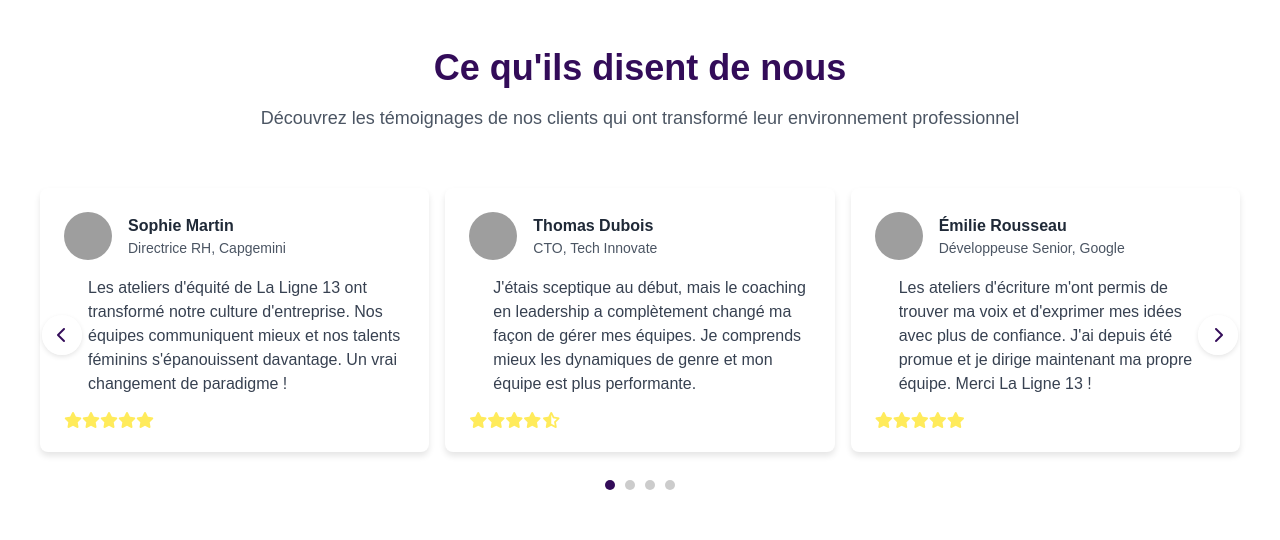
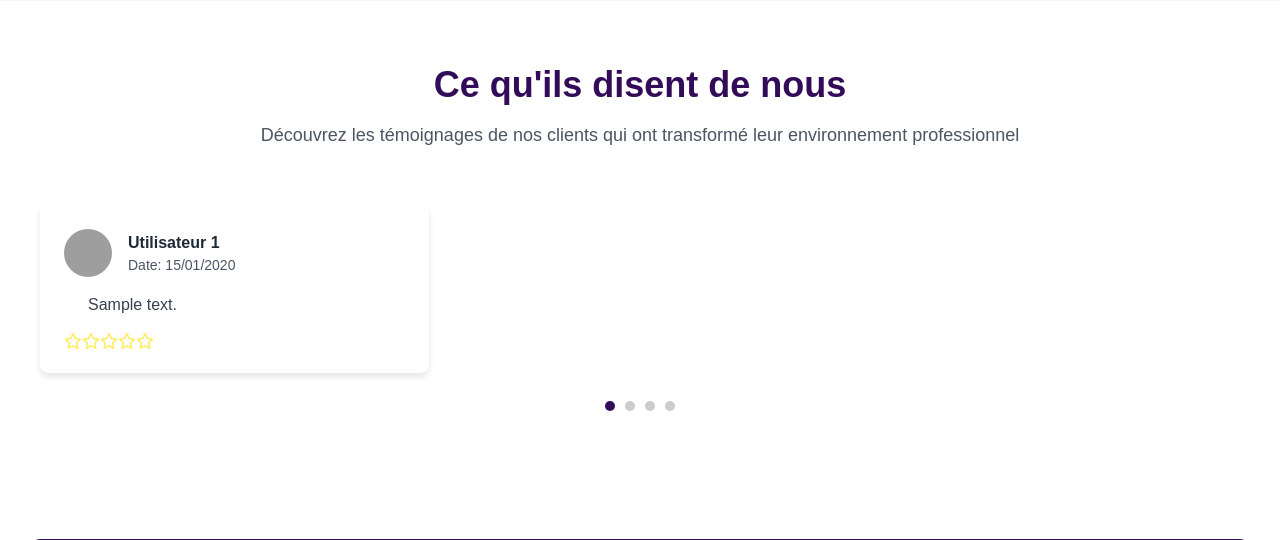
Before and after one commit to JasonLefebvre/coding_game, a PHP site: page / in a window 1280 px wide. Shown: the part 2253-2793 px from the top of the page. Run offline with PHP 8.4, Linux system fonts and the light colour scheme; tables that the repository leaves empty or names only in its code hold one stand-in row (values such as "Sample post"); some libraries are stand-ins or nearby versions; grey boxes are pictures that could not be loaded.

Commit message:
index.php

```diff
--- a/frontend/index.php
+++ b/frontend/index.php
@@ -1,4 +1,11 @@
 <?php
+session_start();
+require("../backend/utils/ConnectToBDD.php");
+
+$sql = "SELECT * FROM avis";
+$stmt = $pdo->prepare($sql);
+$stmt->execute();
+$avis = $stmt->fetchAll(PDO::FETCH_ASSOC);
 ?>
 
 <!DOCTYPE html>
@@ -596,98 +603,45 @@
             </div>
 
             <div class="testimonial-carousel animate-hidden animate-element animate-delay-200">
+
+
+            <div class="testimonial-carousel">
     <div class="testimonial-container">
-                    <!-- Testimonial 1 -->
+        <?php foreach ($avis as $avisItem): ?>
             <div class="testimonial-slide">
                 <div class="testimonial-card">
                     <div class="flex items-center mb-4">
-                                <img src="https://randomuser.me/api/portraits/women/32.jpg" alt="Sophie Martin" class="w-12 h-12 rounded-full mr-4">
+                        <img src="https://randomuser.me/api/portraits/men/<?php echo $avisItem['id_user']; ?>.jpg" alt="Utilisateur" class="w-12 h-12 rounded-full mr-4">
                         <div>
-                                    <h4 class="font-bold text-gray-800">Sophie Martin</h4>
-                                    <p class="text-sm text-gray-600">Directrice RH, Capgemini</p>
+                            <h4 class="font-bold text-gray-800">Utilisateur <?php echo $avisItem['id_user']; ?></h4>
+                            <p class="text-sm text-gray-600">Date: <?php echo date("d/m/Y", strtotime($avisItem['date_publication'])); ?></p>
                         </div>
                     </div>
                     <div class="testimonial-quote">
-                                <p class="text-gray-700">Les ateliers d'équité de La Ligne 13 ont transformé notre culture d'entreprise. Nos équipes communiquent mieux et nos talents féminins s'épanouissent davantage. Un vrai changement de paradigme !</p>
+                        <p class="text-gray-700"><?php echo htmlspecialchars($avisItem['texte']); ?></p>
                     </div>
                     <div class="mt-4 flex">
-                                <i class="fas fa-star text-jaune"></i>
-                                <i class="fas fa-star text-jaune"></i>
-                                <i class="fas fa-star text-jaune"></i>
-                                <i class="fas fa-star text-jaune"></i>
-                                <i class="fas fa-star text-jaune"></i>
+                        <?php
+                        $note = intval($avisItem['note']);
+                        for ($i = 1; $i <= 5; $i++) {
+                            if ($i <= $note) {
+                                echo '<i class="fas fa-star text-jaune"></i>';
+                            } else {
+                                echo '<i class="far fa-star text-jaune"></i>';
+                            }
+                        }
+                        ?>
                     </div>
                 </div>
             </div>
-
-                    <!-- Testimonial 2 -->
-                    <div class="testimonial-slide">
-                        <div class="testimonial-card">
-                            <div class="flex items-center mb-4">
-                                <img src="https://randomuser.me/api/portraits/men/45.jpg" alt="Thomas Dubois" class="w-12 h-12 rounded-full mr-4">
-                                <div>
-                                    <h4 class="font-bold text-gray-800">Thomas Dubois</h4>
-                                    <p class="text-sm text-gray-600">CTO, Tech Innovate</p>
-                                </div>
-                            </div>
-                            <div class="testimonial-quote">
-                                <p class="text-gray-700">J'étais sceptique au début, mais le coaching en leadership a complètement changé ma façon de gérer mes équipes. Je comprends mieux les dynamiques de genre et mon équipe est plus performante.</p>
-                            </div>
-                            <div class="mt-4 flex">
-                                <i class="fas fa-star text-jaune"></i>
-                                <i class="fas fa-star text-jaune"></i>
-                                <i class="fas fa-star text-jaune"></i>
-                                <i class="fas fa-star text-jaune"></i>
-                                <i class="fas fa-star-half-alt text-jaune"></i>
-                            </div>
+        <?php endforeach; ?>
     </div>
 </div>
 
-                    <!-- Testimonial 3 -->
-                    <div class="testimonial-slide">
-                        <div class="testimonial-card">
-                            <div class="flex items-center mb-4">
-                                <img src="https://randomuser.me/api/portraits/women/65.jpg" alt="Émilie Rousseau" class="w-12 h-12 rounded-full mr-4">
-                                <div>
-                                    <h4 class="font-bold text-gray-800">Émilie Rousseau</h4>
-                                    <p class="text-sm text-gray-600">Développeuse Senior, Google</p>
-                                </div>
-                            </div>
-                            <div class="testimonial-quote">
-                                <p class="text-gray-700">Les ateliers d'écriture m'ont permis de trouver ma voix et d'exprimer mes idées avec plus de confiance. J'ai depuis été promue et je dirige maintenant ma propre équipe. Merci La Ligne 13 !</p>
-                            </div>
-                            <div class="mt-4 flex">
-                                <i class="fas fa-star text-jaune"></i>
-                                <i class="fas fa-star text-jaune"></i>
-                                <i class="fas fa-star text-jaune"></i>
-                                <i class="fas fa-star text-jaune"></i>
-                                <i class="fas fa-star text-jaune"></i>
-                            </div>
-                        </div>
-                    </div>
 
-                    <!-- Testimonial 4 -->
-                    <div class="testimonial-slide">
-                        <div class="testimonial-card">
-                            <div class="flex items-center mb-4">
-                                <img src="https://randomuser.me/api/portraits/women/22.jpg" alt="Nathalie Leroy" class="w-12 h-12 rounded-full mr-4">
-                                <div>
-                                    <h4 class="font-bold text-gray-800">Nathalie Leroy</h4>
-                                    <p class="text-sm text-gray-600">Product Manager, Orange</p>
-                                </div>
-                            </div>
-                            <div class="testimonial-quote">
-                                <p class="text-gray-700">Le programme complet de La Ligne 13 a été une révélation. J'ai gagné en assurance, en visibilité et en impact dans mon entreprise. Une expérience transformatrice que je recommande vivement.</p>
-                            </div>
-                            <div class="mt-4 flex">
-                                <i class="fas fa-star text-jaune"></i>
-                                <i class="fas fa-star text-jaune"></i>
-                                <i class="fas fa-star text-jaune"></i>
-                                <i class="fas fa-star text-jaune"></i>
-                                <i class="fas fa-star text-jaune"></i>
-                            </div>
-                        </div>
-                    </div>
+
+
+
                 </div>
 
                 <!-- Carousel Controls -->
```
Lines whose indentation alone changed are shown as unchanged.
